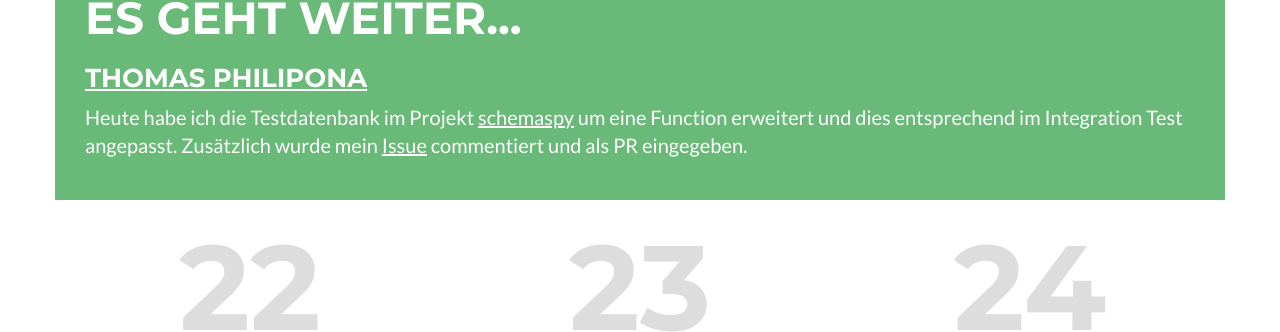
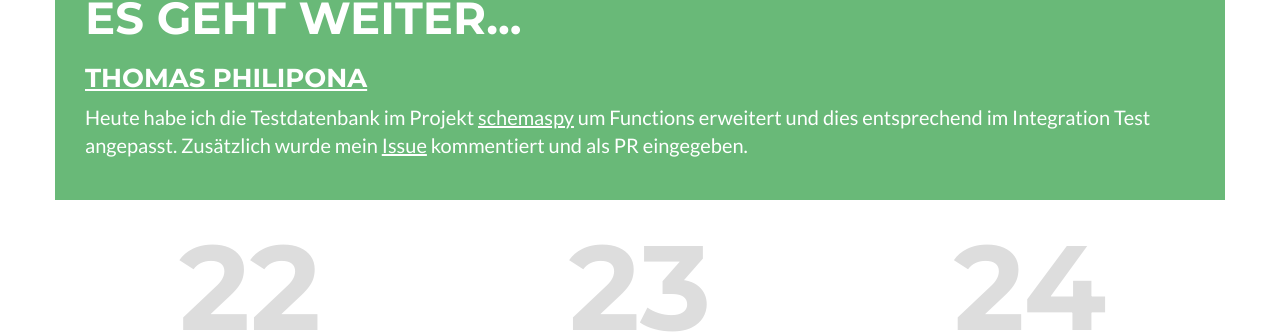
Before and after one commit to puzzle/opensource-advent-challenge-2015, a Jekyll site: the page built from index.html, in a window 1280 px wide and 900 px high, scrolled down 2325 px. Shown: the part 155-487 px from the top of the window. Built offline with Jekyll 4.4.1, drawn with Linux system fonts in a browser that asks for light colours; nearby versions of some CDN libraries.

Commit message:
fixed typos

```diff
--- a/_doors/19.markdown
+++ b/_doors/19.markdown
@@ -6,5 +6,5 @@ active: true
 
 
 ### [Thomas Philipona](https://github.com/phil-pona)
-Heute habe ich die Testdatenbank im Projekt [schemaspy](https://github.com/drnoa/schemaspy) um eine Function erweitert und dies entsprechend im Integration Test angepasst.
-Zusätzlich wurde mein [Issue](https://github.com/openshift/sti-php/issues/73) commentiert und als PR eingegeben.
+Heute habe ich die Testdatenbank im Projekt [schemaspy](https://github.com/drnoa/schemaspy) um Functions erweitert und dies entsprechend im Integration Test angepasst.
+Zusätzlich wurde mein [Issue](https://github.com/openshift/sti-php/issues/73) kommentiert und als PR eingegeben.
```
